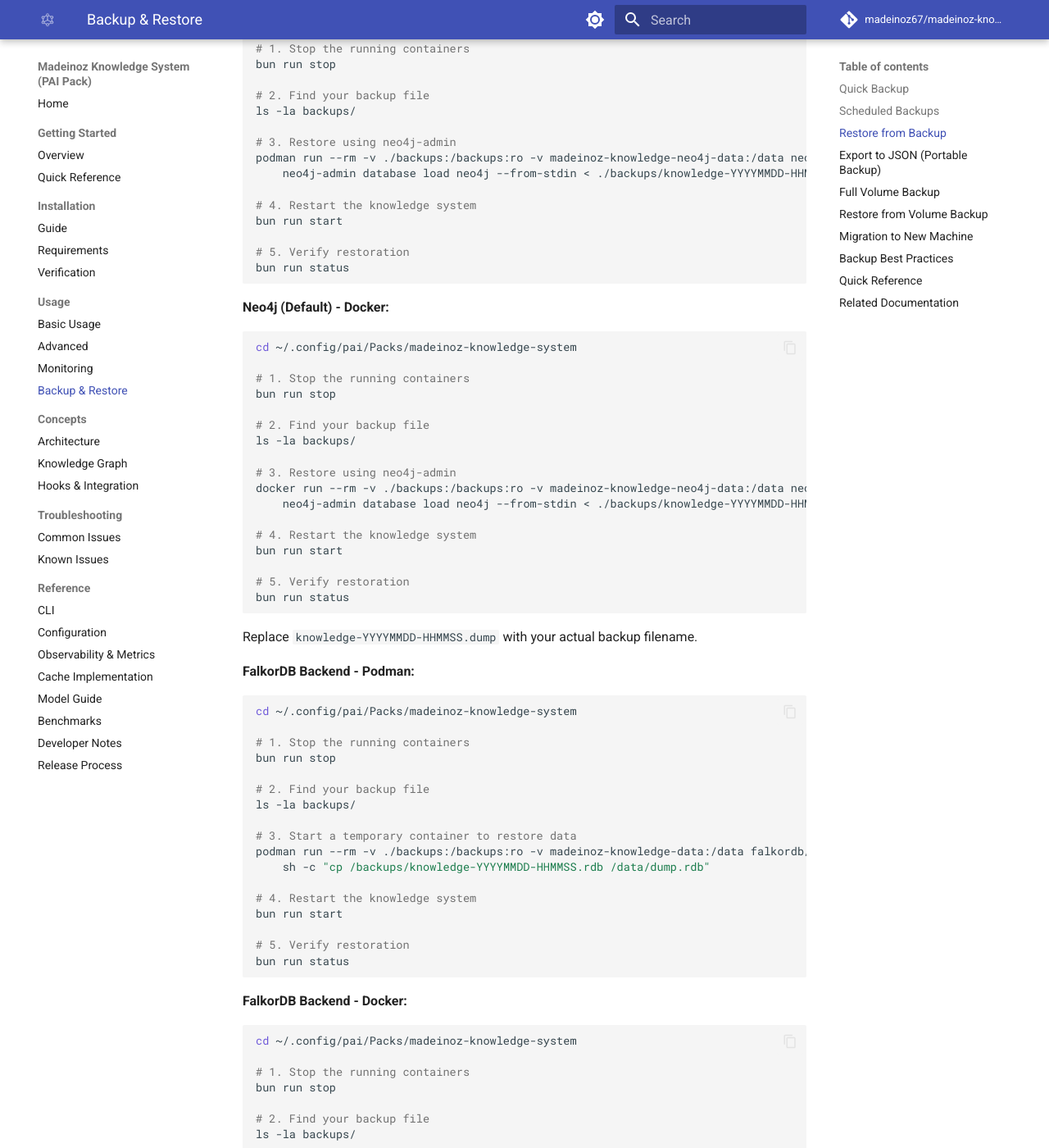
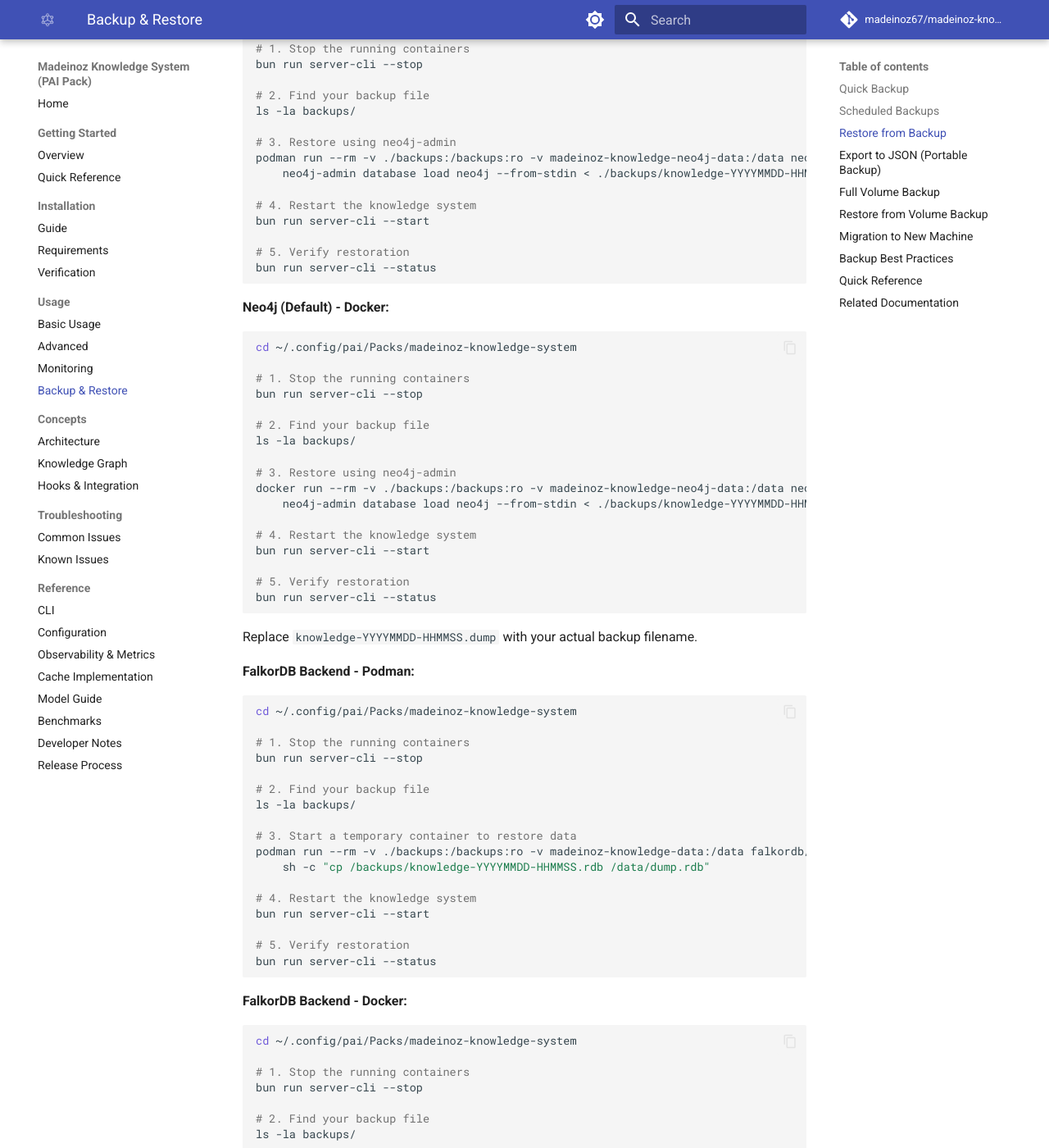
Before and after one commit to madeinoz67/madeinoz-knowledge-system, an MkDocs documentation site: the page built from docs/usage/backup-restore.md, in a window 1280 px wide and 1400 px high, scrolled down 2284 px. Shown: the whole window at 82% size. Built offline with MkDocs 1.6.1 and Material for MkDocs 9.7.7, drawn with Linux system fonts in a browser that asks for light colours; comment, search, counter and statistics services are not loaded; some of the changed text lies outside the part shown.

Commit message:
docs: fix deprecated server command references
Update key documentation files to use correct server-cli commands:
- bun run start → bun run server-cli --start
- bun run stop → bun run server-cli --stop
- bun run restart → bun run server-cli --restart
- bun run status → bun run server-cli --status
- bun run logs → bun run server-cli --logs

Files fixed:
- CLAUDE.md
- docs/index.md
- docs/installation/index.md
- docs/usage/backup-restore.md
- src/skills/server/install.ts
- src/skills/tools/Install.md

Addresses #14 - remaining files in specs/ and .specify/ need separate fixes

Co-Authored-By: Claude <noreply@anthropic.com>

````diff
--- a/docs/usage/backup-restore.md
+++ b/docs/usage/backup-restore.md
@@ -117,7 +117,7 @@ To restore your knowledge graph from a backup:
 cd ~/.config/pai/Packs/madeinoz-knowledge-system
 
 # 1. Stop the running containers
-bun run stop
+bun run server-cli --stop
 
 # 2. Find your backup file
 ls -la backups/
@@ -127,10 +127,10 @@ podman run --rm -v ./backups:/backups:ro -v madeinoz-knowledge-neo4j-data:/data
     neo4j-admin database load neo4j --from-stdin < ./backups/knowledge-YYYYMMDD-HHMMSS.dump --overwrite-destination
 
 # 4. Restart the knowledge system
-bun run start
+bun run server-cli --start
 
 # 5. Verify restoration
-bun run status
+bun run server-cli --status
 ```
 
 **Neo4j (Default) - Docker:**
@@ -139,7 +139,7 @@ bun run status
 cd ~/.config/pai/Packs/madeinoz-knowledge-system
 
 # 1. Stop the running containers
-bun run stop
+bun run server-cli --stop
 
 # 2. Find your backup file
 ls -la backups/
@@ -149,10 +149,10 @@ docker run --rm -v ./backups:/backups:ro -v madeinoz-knowledge-neo4j-data:/data
     neo4j-admin database load neo4j --from-stdin < ./backups/knowledge-YYYYMMDD-HHMMSS.dump --overwrite-destination
 
 # 4. Restart the knowledge system
-bun run start
+bun run server-cli --start
 
 # 5. Verify restoration
-bun run status
+bun run server-cli --status
 ```
 
 Replace `knowledge-YYYYMMDD-HHMMSS.dump` with your actual backup filename.
@@ -163,7 +163,7 @@ Replace `knowledge-YYYYMMDD-HHMMSS.dump` with your actual backup filename.
 cd ~/.config/pai/Packs/madeinoz-knowledge-system
 
 # 1. Stop the running containers
-bun run stop
+bun run server-cli --stop
 
 # 2. Find your backup file
 ls -la backups/
@@ -173,10 +173,10 @@ podman run --rm -v ./backups:/backups:ro -v madeinoz-knowledge-data:/data falkor
     sh -c "cp /backups/knowledge-YYYYMMDD-HHMMSS.rdb /data/dump.rdb"
 
 # 4. Restart the knowledge system
-bun run start
+bun run server-cli --start
 
 # 5. Verify restoration
-bun run status
+bun run server-cli --status
 ```
 
 **FalkorDB Backend - Docker:**
@@ -185,7 +185,7 @@ bun run status
 cd ~/.config/pai/Packs/madeinoz-knowledge-system
 
 # 1. Stop the running containers
-bun run stop
+bun run server-cli --stop
 
 # 2. Find your backup file
 ls -la backups/
@@ -195,10 +195,10 @@ docker run --rm -v ./backups:/backups:ro -v madeinoz-knowledge-data:/data falkor
     sh -c "cp /backups/knowledge-YYYYMMDD-HHMMSS.rdb /data/dump.rdb"
 
 # 4. Restart the knowledge system
-bun run start
+bun run server-cli --start
 
 # 5. Verify restoration
-bun run status
+bun run server-cli --status
 ```
 
 Replace `knowledge-YYYYMMDD-HHMMSS.rdb` with your actual backup filename.
@@ -265,13 +265,13 @@ For a complete backup including all container data:
 cd ~/.config/pai/Packs/madeinoz-knowledge-system
 
 # 1. Stop containers
-bun run stop
+bun run server-cli --stop
 
 # 2. Export the entire volume
 podman volume export madeinoz-knowledge-data > backups/volume-$(date +%Y%m%d-%H%M%S).tar
 
 # 3. Restart containers
-bun run start
+bun run server-cli --start
 
 echo "✓ Full volume backup created"
 ```
@@ -282,14 +282,14 @@ echo "✓ Full volume backup created"
 cd ~/.config/pai/Packs/madeinoz-knowledge-system
 
 # 1. Stop containers
-bun run stop
+bun run server-cli --stop
 
 # 2. Export the entire volume (Docker requires a helper container)
 docker run --rm -v madeinoz-knowledge-data:/data -v $(pwd)/backups:/backup alpine \
     tar cvf /backup/volume-$(date +%Y%m%d-%H%M%S).tar -C /data .
 
 # 3. Restart containers
-bun run start
+bun run server-cli --start
 
 echo "✓ Full volume backup created"
 ```
@@ -302,7 +302,7 @@ echo "✓ Full volume backup created"
 cd ~/.config/pai/Packs/madeinoz-knowledge-system
 
 # 1. Stop containers
-bun run stop
+bun run server-cli --stop
 
 # 2. Remove existing volume (WARNING: destroys current data)
 podman volume rm madeinoz-knowledge-data
@@ -312,10 +312,10 @@ podman volume create madeinoz-knowledge-data
 podman volume import madeinoz-knowledge-data < backups/volume-YYYYMMDD-HHMMSS.tar
 
 # 4. Restart containers
-bun run start
+bun run server-cli --start
 
 # 5. Verify
-bun run status
+bun run server-cli --status
 ```
 
 **Docker:**
@@ -324,7 +324,7 @@ bun run status
 cd ~/.config/pai/Packs/madeinoz-knowledge-system
 
 # 1. Stop containers
-bun run stop
+bun run server-cli --stop
 
 # 2. Remove existing volume (WARNING: destroys current data)
 docker volume rm madeinoz-knowledge-data
@@ -335,10 +335,10 @@ docker run --rm -v madeinoz-knowledge-data:/data -v $(pwd)/backups:/backup alpin
     sh -c "cd /data && tar xvf /backup/volume-YYYYMMDD-HHMMSS.tar"
 
 # 4. Restart containers
-bun run start
+bun run server-cli --start
 
 # 5. Verify
-bun run status
+bun run server-cli --status
 ```
 
 ## Migration to New Machine
@@ -351,9 +351,9 @@ To move your knowledge graph to a new computer:
 cd ~/.config/pai/Packs/madeinoz-knowledge-system
 
 # Create portable backup
-bun run stop
+bun run server-cli --stop
 podman volume export madeinoz-knowledge-data > knowledge-migration.tar
-bun run start
+bun run server-cli --start
 
 # Transfer the file
 scp knowledge-migration.tar user@newmachine:~/
@@ -370,8 +370,8 @@ podman volume create madeinoz-knowledge-data
 podman volume import madeinoz-knowledge-data < ~/knowledge-migration.tar
 
 # Start the system
-bun run start
-bun run status
+bun run server-cli --start
+bun run server-cli --status
 ```
 
 **Docker - On the old machine:**
@@ -380,10 +380,10 @@ bun run status
 cd ~/.config/pai/Packs/madeinoz-knowledge-system
 
 # Create portable backup
-bun run stop
+bun run server-cli --stop
 docker run --rm -v madeinoz-knowledge-data:/data -v $(pwd):/backup alpine \
     tar cvf /backup/knowledge-migration.tar -C /data .
-bun run start
+bun run server-cli --start
 
 # Transfer the file
 scp knowledge-migration.tar user@newmachine:~/
@@ -401,8 +401,8 @@ docker run --rm -v madeinoz-knowledge-data:/data -v ~/:/backup alpine \
     sh -c "cd /data && tar xvf /backup/knowledge-migration.tar"
 
 # Start the system
-bun run start
-bun run status
+bun run server-cli --start
+bun run server-cli --status
 ```
 
 ## Backup Best Practices
````
Also changed, not shown: CLAUDE.md (+1 -1 lines), docs/index.md (+7 -4 lines), docs/installation/index.md (+2 -2 lines), src/skills/tools/Install.md (+1 -1 lines), 1 other file.
